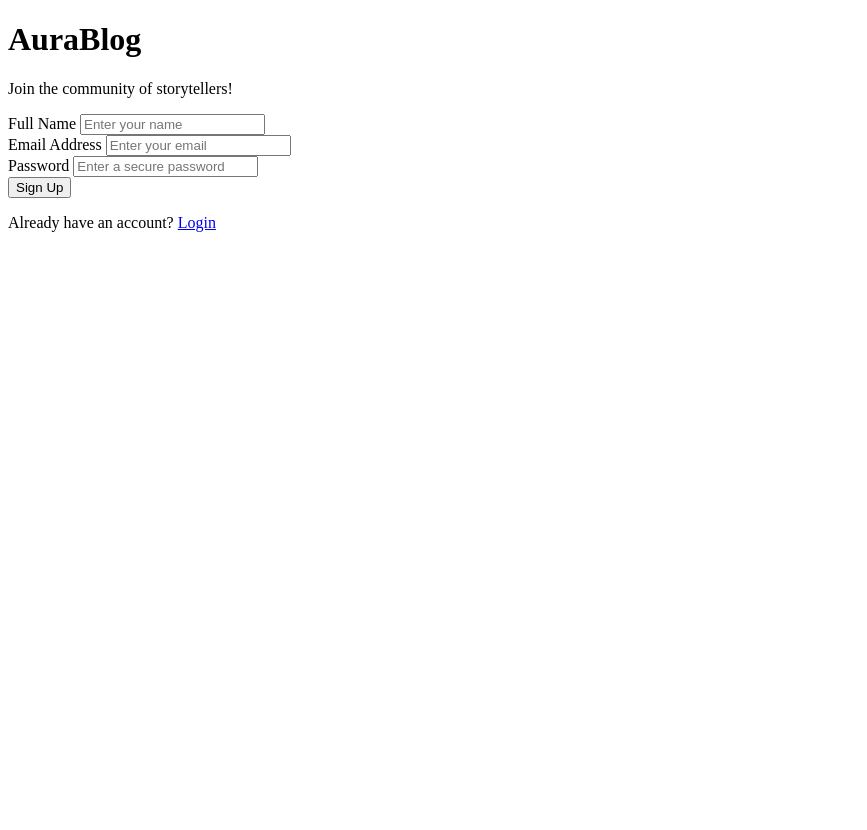
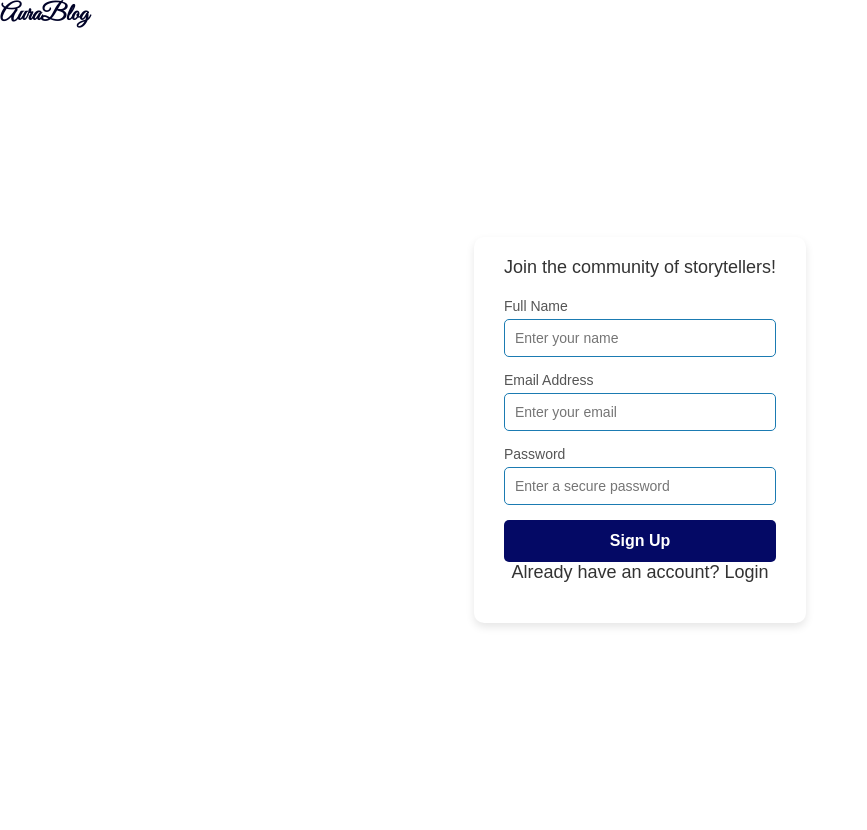
Before and after one commit to kristi207/Time-vault, a Django app: page /signup/ in a window 1280 px wide. Shown: the whole page, without its empty margins (0-867 px from the left). Before the commit the page ends 232 px from the top, so only its background shows below. Run offline with Django 5.2, Linux system fonts and the light colour scheme.

Commit message:
deepsova signup

```diff
--- a/vaultapp/static/vaultapp/CSS/style.css
+++ b/vaultapp/static/vaultapp/CSS/style.css
@@ -48,6 +48,20 @@ header .logo-text {
 }
 
 header .logo-text span {
+    color: rgb(1, 3, 40);
+}
+
+body .logo {
+    display: flex;
+    align-items: center;
+}
+
+body .logo-text {
+    font-family: 'Great Vibes', cursive;
+    font-size: 1.5em;
+}
+
+body .logo-text span {
     color: rgb(1, 3, 40);
 }
 
@@ -146,13 +160,15 @@ header .logo-text span {
 }
 
 .post-slider .post-wrapper {
-    width: 100%; /* Ensure it takes full width */
+    width: 100%;
+    /* Ensure it takes full width */
     height: 350px;
     margin: 0px auto;
     overflow: hidden;
     padding: 10px 0px 10px 0px;
     display: flex;
-    justify-content: space-between; /* Align posts properly */
+    justify-content: space-between;
+    /* Align posts properly */
 }
 
 .slider-image {
@@ -167,7 +183,8 @@ header .logo-text span {
 }
 
 .post {
-    width: 300px;  /* Adjust as per your layout */
+    width: 300px;
+    /* Adjust as per your layout */
     padding: 20px;
     margin: 0 10px;
     display: inline-block;
@@ -311,8 +328,10 @@ header .logo-text span {
         /* Submenu takes full width */
     }
 }
+
 /* Adjust the size and positioning of the arrows */
-.prev, .next {
+.prev,
+.next {
     font-size: 30px;
     color: #20014a;
     position: absolute;
@@ -330,12 +349,15 @@ header .logo-text span {
     right: 10px;
 }
 
-.prev:hover, .next:hover {
-    color: #d90505; /* Hover color */
+.prev:hover,
+.next:hover {
+    color: #d90505;
+    /* Hover color */
 }
 
 /* Ensure the arrows are visible on the slider */
-.slick-prev, .slick-next {
+.slick-prev,
+.slick-next {
     font-size: 0;
     line-height: 0;
     position: absolute;
@@ -355,17 +377,20 @@ header .logo-text span {
     right: -25px;
 }
 
-.slick-prev:focus, .slick-next:focus {
+.slick-prev:focus,
+.slick-next:focus {
     outline: none;
 }
 
 /* Arrow Hover Effects */
-.slick-prev:hover, .slick-next:hover {
+.slick-prev:hover,
+.slick-next:hover {
     color: #d90505;
 }
 
 /* Slick Theme CSS */
-.slick-prev:before, .slick-next:before {
+.slick-prev:before,
+.slick-next:before {
     font-family: "slick";
     font-size: 30px;
     color: #20014a;
@@ -414,7 +439,8 @@ header .logo-text span {
     min-height: 1px;
 }
 
-.slick-prev, .slick-next {
+.slick-prev,
+.slick-next {
     font-size: 0;
     line-height: 0;
     position: absolute;
@@ -434,12 +460,14 @@ header .logo-text span {
     right: 15px;
 }
 
-.slick-prev:focus, .slick-next:focus {
+.slick-prev:focus,
+.slick-next:focus {
     outline: none;
 }
 
 /* Slick Theme CSS */
-.slick-prev:before, .slick-next:before {
+.slick-prev:before,
+.slick-next:before {
     font-family: "slick";
     font-size: 30px;
     color: #20014a;
@@ -453,12 +481,14 @@ header .logo-text span {
     right: -25px;
 }
 
-.slick-prev:focus, .slick-next:focus {
+.slick-prev:focus,
+.slick-next:focus {
     outline: none;
 }
 
 /* Arrow Hover Effects */
-.slick-prev:hover, .slick-next:hover {
+.slick-prev:hover,
+.slick-next:hover {
     color: #d90505;
 }
 
@@ -468,6 +498,7 @@ header .logo-text span {
     width: 100%;
     object-fit: cover;
 }
+
 /* CSS for unique post classes */
 .post-wrapper-unique {
     display: flex;
@@ -559,99 +590,85 @@ header .logo-text span {
     }
 }
 
-/*form-container signup*/
-
-.form-container{
-    body {
-        font-family: 'Arial', sans-serif;
-        margin: 0;
-        padding: 0;
-        background: linear-gradient(to bottom, #00aaff, #004466);
-        color: #fff;
+/* css for the signup  */
+/* CSS for the signup container */
+#signup {
     display: flex;
     justify-content: center;
     align-items: center;
-        height: 100vh;
+    min-height: 100vh;
+    background-color: #ffffff;
+    font-family: 'Arial', sans-serif;
+}
+/*
+#signup {
+    display: flex;
+    justify-content: center;
+    align-items: center;
+    min-height: 100vh;
+    background-color: #f9f9f9;
+    font-family: 'Arial', sans-serif;
+} */
+
+#signup .form-container {
+    background: #ffffff;
+    padding: 20px 30px;
+    border-radius: 10px;
+    box-shadow: 0 4px 8px rgba(0, 0, 0, 0.1);
+    max-width: 400px;
+    width: 100%;
+    text-align: center;
 }
 
-      .container {
-        max-width: 400px;
-        width: 90%;
-        background-color: #ffffff;
-        border-radius: 10px;
-        padding: 20px;
-        box-shadow: 0 4px 15px rgba(0, 0, 0, 0.2);
-        text-align: center;
+#signup p {
+    font-size: 18px;
     color: #333;
+    margin-bottom: 20px;
 }
 
-      h1 {
-        font-size: 2rem;
-        color: #00aaff;
-        margin-bottom: 10px;
-      }
-
-      p {
-        margin: 10px 0;
-        font-size: 1rem;
-        color: #555;
-      }
-
-      .input-group {
-        margin: 15px 0;
+#signup .input-group {
+    margin-bottom: 15px;
     text-align: left;
 }
 
-      .input-group label {
+#signup label {
+    font-size: 14px;
+    color: #555;
     display: block;
-        font-size: 0.9rem;
     margin-bottom: 5px;
-        color: #555;
+}
+/* Button styling */
+#signup .btn {
+    display: block;
+    width: 100%;
+    padding: 0.75rem;
+    background-color: #040965; /* Dark blue background */
+    color: #ffffff; /* White font color */
+    border: none;
+    border-radius: 5px;
+    font-size: 1rem;
+    font-weight: bold;
+    cursor: pointer;
+    transition: background-color 0.3s, transform 0.2s;
   }
 
-      .input-group input {
+  #signup .btn:hover {
+    background-color: #000745; /* Slightly darker shade on hover */
+    transform: scale(1.05); /* Adds a hover effect */
+  }
+
+
+#signup input {
     width: 100%;
     padding: 10px;
-        border: 1px solid #ccc;
+    border: 1px solid #1b7bb2;
     border-radius: 5px;
-        font-size: 1rem;
+    font-size: 14px;
+    box-sizing: border-box;
 }
 
-      .btn {
-        width: 100%;
-        padding: 10px;
-        background-color: #00aaff;
-        color: white;
-        font-size: 1rem;
-        border: none;
-        border-radius: 5px;
-        cursor: pointer;
-        transition: background-color 0.3s;
+#signup input:focus {
+    outline: none;
+    border-color: #4a90e2;
+    box-shadow: 0 0
 }
-
-      .btn:hover {
-        background-color: #0077aa;
-      }
-
-      .footer-text {
-        margin-top: 15px;
-        font-size: 0.9rem;
-      }
-
-      .footer-text a {
-        color: #00aaff;
-        text-decoration: none;
-      }
-
-      .footer-text a:hover {
-        text-decoration: underline;
-      }
-
-      /* Responsive Design */
-     @media (max-width: 768px) {
-        h1 {
-          font-size: 1.8rem;
-        }
-      }
-
-}
--- a/vaultapp/templates/vaultapp/signup.html
+++ b/vaultapp/templates/vaultapp/signup.html
@@ -1,25 +1,33 @@
 <!DOCTYPE html>
 
 <html lang="en">
-  {% load static %}
+<!-- {% load static %} -->
+
 <head>
   <meta charset="UTF-8">
   <meta name="viewport" content="width=device-width, initial-scale=1.0">
   <title>AuraBlog - Signup</title>
- <!--<link rel="stylesheet" href="{% static 'vaultapp/CSS/style.css' %}"> -->
+  <!-- font awesome -->
+  <link rel="stylesheet" href="https://cdnjs.cloudflare.com/ajax/libs/font-awesome/6.0.0-beta3/css/all.min.css">
+
+  <!--lgoogle fonts-->
+  <link rel="stylesheet"
+    href="https://fonts.googleapis.com/css2?family=Great+Vibes&family=Lora:wght@400;700&display=swap">
+
+  <link rel="stylesheet" href="{% static 'vaultapp/CSS/style.css' %}">
   <!--this line is causing error-->
 
 
 </head>
+
 <body>
-  <script src="{% static 'vaultapp/js/signup.js' %}" defer></script>
+  <div class="logo">
+    <h1 class="logo-text"><span>AuraBlog</span></h1>
+  </div>
   <div id="signup" class="container">
-        <!-- Signup form content -->
-      </div>
-
     <div class="container">
       <div class="form-container">
-      <h1>AuraBlog</h1>
+
         <p>Join the community of storytellers!</p>
         <form>
           <div class="input-group">
@@ -39,9 +47,10 @@
         <p class="footer-text">Already have an account? <a href="#">Login</a></p>
       </div>
     </div>
+    <script src="{% static 'vaultapp/js/signup.js' %}" defer></script>
 
-
-
+  </div>
 
 </body>
+
 </html>
```
Lines whose indentation alone changed are shown as unchanged.
